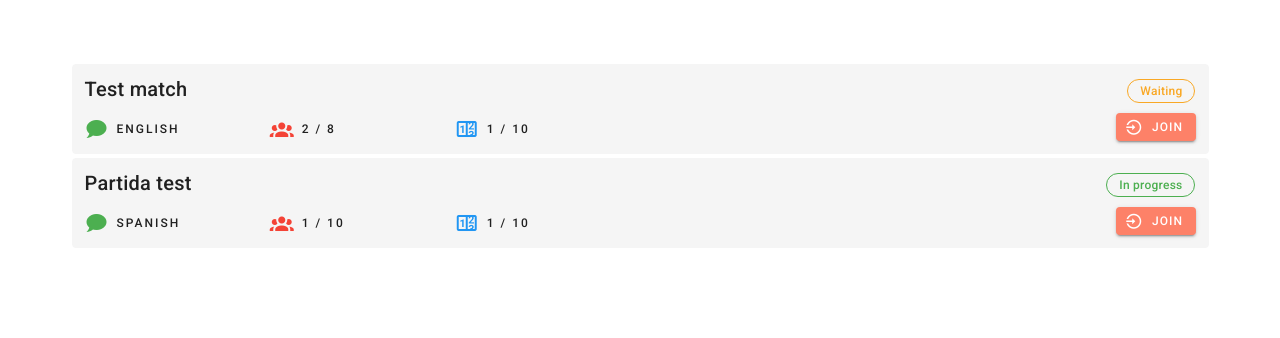
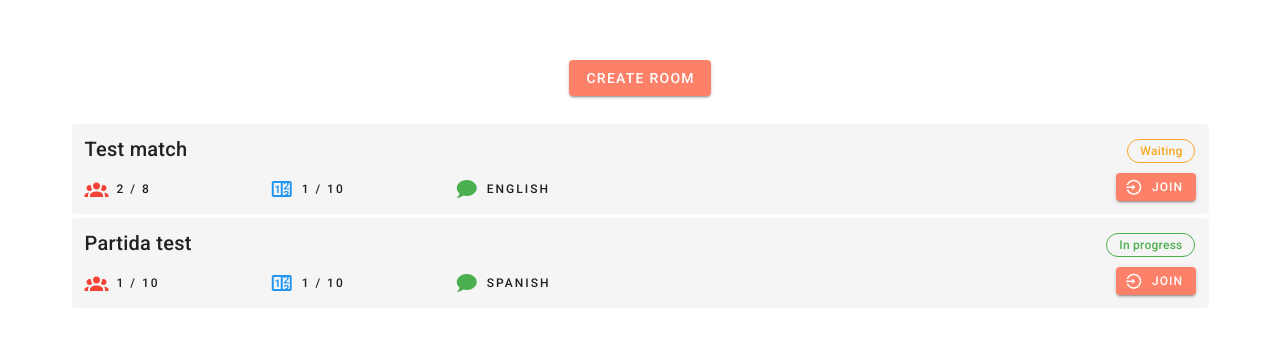
Before and after one commit to JuampiRombola/dibujakka-web, a Vue app: page / in a window 1280 px wide. Shown: the part 114-452 px from the top of the page. Built offline with nearby package versions, Linux system fonts and the light colour scheme.

Commit message:
Add room creation form

```diff
--- a/src/components/MatchItem.vue
+++ b/src/components/MatchItem.vue
@@ -14,25 +14,7 @@
     </v-card-title>
     <v-card-actions class="pb-2 px-3 pt-0 my-0">
       <v-row no-gutters fluid>
-        <v-col sm="2" :cols="($vuetify.breakpoint.mdAndUp) ? 4 : 12">
-          <div>
-            <v-tooltip bottom>
-              <template v-slot:activator="{ on, attrs }">
-                <v-icon
-                    color="green"
-                    dark
-                    left
-                    v-bind="attrs"
-                    v-on="on"
-                >
-                  mdi-chat
-                </v-icon>
-              </template>
-              <span>Language</span>
-            </v-tooltip>
-            <span class="overline">{{ match.language }}</span>
-          </div>
-        </v-col>
+
         <v-col sm="2" cols="4">
           <div>
             <v-tooltip bottom>
@@ -52,7 +34,7 @@
             <span class="overline">{{ match.playersCount }} / {{ match.totalPlayers }}</span>
           </div>
         </v-col>
-        <v-col sm="2" cols="6">
+        <v-col sm="2" cols="4">
           <div>
             <v-tooltip bottom>
               <template v-slot:activator="{ on, attrs }">
@@ -69,6 +51,25 @@
               <span>Rounds</span>
             </v-tooltip>
             <span class="overline">{{ match.currentRound }} / {{ match.totalRounds }}</span>
+          </div>
+        </v-col>
+        <v-col sm="2" :cols="4">
+          <div>
+            <v-tooltip bottom>
+              <template v-slot:activator="{ on, attrs }">
+                <v-icon
+                  color="green"
+                  dark
+                  :left="$vuetify.breakpoint.mdAndUp"
+                  v-bind="attrs"
+                  v-on="on"
+                >
+                  mdi-chat
+                </v-icon>
+              </template>
+              <span>Language</span>
+            </v-tooltip>
+            <span class="overline">{{ match.language }}</span>
           </div>
         </v-col>
         <v-spacer></v-spacer>
--- /dev/null
+++ b/src/components/RoomForm.vue
@@ -0,0 +1,49 @@
+<template>
+  <v-card flat>
+    <v-text-field
+      label="Name"
+      v-model="name"
+    ></v-text-field>
+    <v-select
+      label="Players"
+      v-model="players"
+      :items="playersItems"
+    ></v-select>
+    <v-select
+      label="Rounds"
+      v-model="rounds"
+      :items="roundsItems"
+    ></v-select>
+    <v-select
+      label="Language"
+      v-model="language"
+      :items="languageItems"
+    ></v-select>
+  </v-card>
+</template>
+
+<script>
+export default {
+  name: "RoomForm",
+
+  data: () => ({
+    name: '',
+    players: 10,
+    rounds: 10,
+    language: 'spanish',
+    playersItems: [1, 2, 3, 4, 5, 6, 7, 8, 9, 10, 11, 12, 13, 14, 15, 16, 17, 18, 19, 20],
+    roundsItems: [1, 2, 3, 4, 5, 6, 7, 8, 9, 10, 11, 12, 13, 14, 15, 16, 17, 18, 19, 20],
+    languageItems: [{
+      text: 'Spanish',
+      value: 'spanish'
+    }, {
+      text: 'English',
+      value: 'english'
+    }]
+  }),
+}
+</script>
+
+<style scoped>
+
+</style>
--- a/src/views/Matches.vue
+++ b/src/views/Matches.vue
@@ -12,10 +12,32 @@
         </v-col>
       </v-row>
       <v-col class="text-center">
+        <v-dialog
+          transition="dialog-top-transition"
+          max-width="600"
+          v-model="roomFormDialog"
+        >
+          <template v-slot:activator="{ on, attrs }">
+            <v-btn color="primary" v-bind="attrs" v-on="on">Create Room</v-btn>
+          </template>
+          <v-card>
+            <v-toolbar color="primary" dark dense>Create Room</v-toolbar>
+            <v-card-text class="mt-2">
+              <RoomForm></RoomForm>
+            </v-card-text>
+            <v-card-actions class="justify-end">
+              <v-btn text @click="roomFormDialog = false">Close</v-btn>
+              <v-spacer></v-spacer>
+              <v-btn color="primary" @click="createRoom">Create</v-btn>
+            </v-card-actions>
+          </v-card>
+        </v-dialog>
+      </v-col>
+      <v-col class="text-center">
         <MatchItem
-            v-for="match in matches"
-            :key="match.id"
-            :match="match"
+          v-for="match in matches"
+          :key="match.id"
+          :match="match"
         />
       </v-col>
     </v-container>
@@ -24,15 +46,18 @@
 
 <script>
 import MatchItem from "@/components/MatchItem";
+import RoomForm from "@/components/RoomForm";
 
 export default {
   components: {
-    MatchItem
+    MatchItem,
+    RoomForm
   },
 
   name: "Matches",
 
   data: () => ({
+    roomFormDialog: false,
     matches: [{
       id: 0,
       name: 'Test match',
@@ -52,6 +77,12 @@ export default {
       language: 'spanish',
       status: 'In progress'
     }]
-  })
+  }),
+
+  methods: {
+    createRoom () {
+      this.roomFormDialog = false
+    }
+  }
 }
 </script>
```
